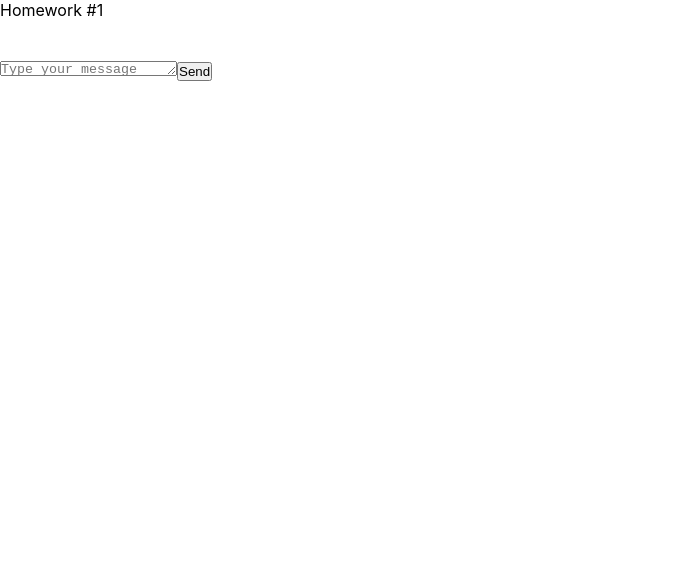
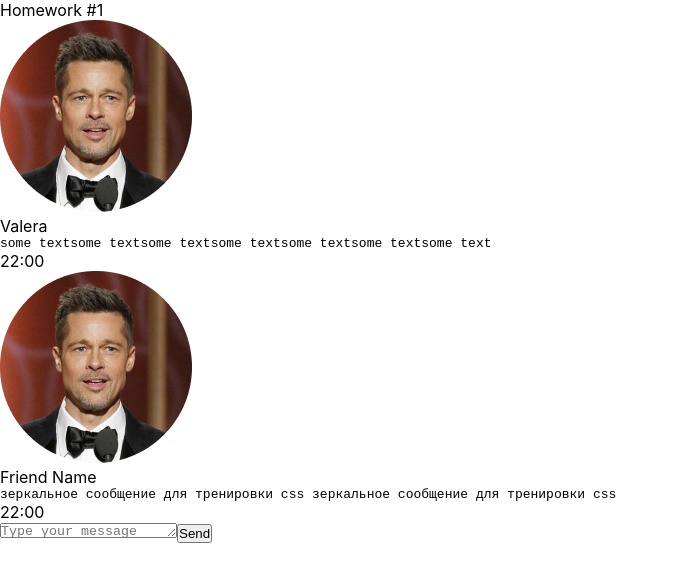
Before and after one commit to justcoom/hw2-sprint, a React (Create React App) app: page / in a window 1280 px wide. Shown: the top 582 px of the page, without its empty margins (0-679 px from the left). Built offline with nearby package versions, Linux system fonts and the light colour scheme.

Commit message:
fix send message

```diff
--- a/package.json
+++ b/package.json
@@ -1,6 +1,6 @@
 {
   "name": "hws2",
-  "homepage": "http://IgnatZakalinsky.github.io/hws2",
+  "homepage": "https://justcoom.github.io/hw2-sprint",
   "version": "0.1.0",
   "private": true,
   "dependencies": {
--- a/src/s2-homeworks/hw01/HW1.tsx
+++ b/src/s2-homeworks/hw01/HW1.tsx
@@ -14,14 +14,18 @@ import avatar from './avatar.png'
 * */
 
 // нужно создать правильный тип вместо any
-export type MessageType = any
+export type MessageType = {
+    id: number
+    user: {avatar: string, name: string}
+    message: {text: string, time: string}
+}
 
 // структуру объекта не менять
 export const message0: MessageType = {
     id: 0,
     user: {
         avatar: avatar, // можно менять
-        name: 'Some Name',  // можно менять
+        name: 'Valera',  // можно менять
     },
     message: {
         text: 'some textsome textsome textsome textsome textsome textsome text', // можно менять
@@ -35,7 +39,7 @@ export const friendMessage0: MessageType = {
         name: 'Friend Name', // можно менять
     },
     message: {
-        text: 'зеркальное сообщение для тренировки css', // можно менять
+        text: 'зеркальное сообщение для тренировки css зеркальное сообщение для тренировки css ', // можно менять
         time: '22:00', // можно менять
     },
 }
--- a/src/s2-homeworks/hw01/friend-message/FriendMessage.tsx
+++ b/src/s2-homeworks/hw01/friend-message/FriendMessage.tsx
@@ -1,8 +1,13 @@
 import React from 'react'
 import s from './FriendMessage.module.css'
+import {MessageType} from "../HW1";
 
 // создать тип вместо any и отобразить приходящие данные
-const FriendMessage = (props: any) => {
+type FriendMessagePropsType = {
+    message: MessageType
+}
+
+const FriendMessage = (props: FriendMessagePropsType) => {
     return (
         <div
             id={'hw1-friend-message-' + props.message.id}
@@ -12,7 +17,7 @@ const FriendMessage = (props: any) => {
                 <img
                     id={'hw1-friend-avatar-' + props.message.id}
                     // создаёт студент
-
+                    src={props.message.user.avatar}
                     //
                 />
                 <div className={s.friendText}>
@@ -21,7 +26,7 @@ const FriendMessage = (props: any) => {
                         className={s.friendName}
                     >
                         {/*создаёт студент*/}
-
+                        {props.message.user.name}
                         {/**/}
                     </div>
                     <pre
@@ -29,7 +34,7 @@ const FriendMessage = (props: any) => {
                         className={s.friendMessageText}
                     >
                         {/*создаёт студент*/}
-
+                        {props.message.message.text}
                         {/**/}
                     </pre>
                 </div>
@@ -39,7 +44,7 @@ const FriendMessage = (props: any) => {
                 className={s.friendTime}
             >
                 {/*создаёт студент*/}
-
+                {props.message.message.time}
                 {/**/}
             </div>
         </div>
--- a/src/s2-homeworks/hw01/message/Message.tsx
+++ b/src/s2-homeworks/hw01/message/Message.tsx
@@ -1,8 +1,11 @@
 import React from 'react'
 import s from './Message.module.css'
+import {MessageType} from "../HW1";
 
 // нужно создать правильный тип вместо any
-export type MessagePropsType = any
+export type MessagePropsType = {
+    message: MessageType
+}
 
 // нужно отобразить приходящие данные
 const Message = (props: MessagePropsType) => {
@@ -12,25 +15,25 @@ const Message = (props: MessagePropsType) => {
                 <img
                     id={'hw1-avatar-' + props.message.id}
                     // создаёт студент
-
+                    src={props.message.user.avatar}
                     //
                 />
                 <div className={s.text}>
                     <div id={'hw1-name-' + props.message.id} className={s.name}>
                         {/*создаёт студент*/}
-
+                        {props.message.user.name}
                         {/**/}
                     </div>
                     <pre id={'hw1-text-' + props.message.id} className={s.messageText}>
                         {/*создаёт студент*/}
-
+                        {props.message.message.text}
                         {/**/}
                     </pre>
                 </div>
             </div>
             <div id={'hw1-time-' + props.message.id} className={s.time}>
                 {/*создаёт студент*/}
-
+                {props.message.message.time}
                 {/**/}
             </div>
         </div>
```
